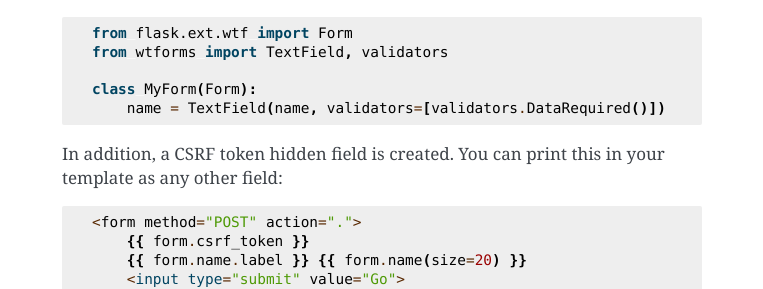
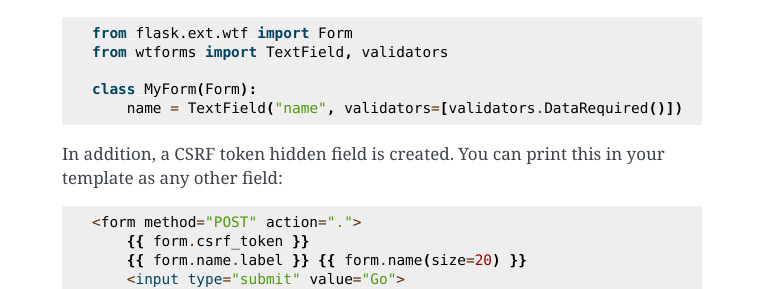
Before and after one commit to wtforms/flask-wtf, a Sphinx documentation site: the page built from docs/index.rst, in a window 1280 px wide and 900 px high, scrolled down 2034 px. Shown: the part 160-449 px from the top of the window, without its empty margins (258-1021 px from the left). Built offline with Sphinx 7.4.7, drawn with Linux system fonts in a browser that asks for light colours.

```diff
--- a/docs/index.rst
+++ b/docs/index.rst
@@ -104,7 +104,7 @@ Creating forms
     from wtforms import TextField, validators
 
     class MyForm(Form):
-        name = TextField(name, validators=[validators.DataRequired()])
+        name = TextField("name", validators=[validators.DataRequired()])
 
 In addition, a CSRF token hidden field is created. You can print this in your
 template as any other field::
```
